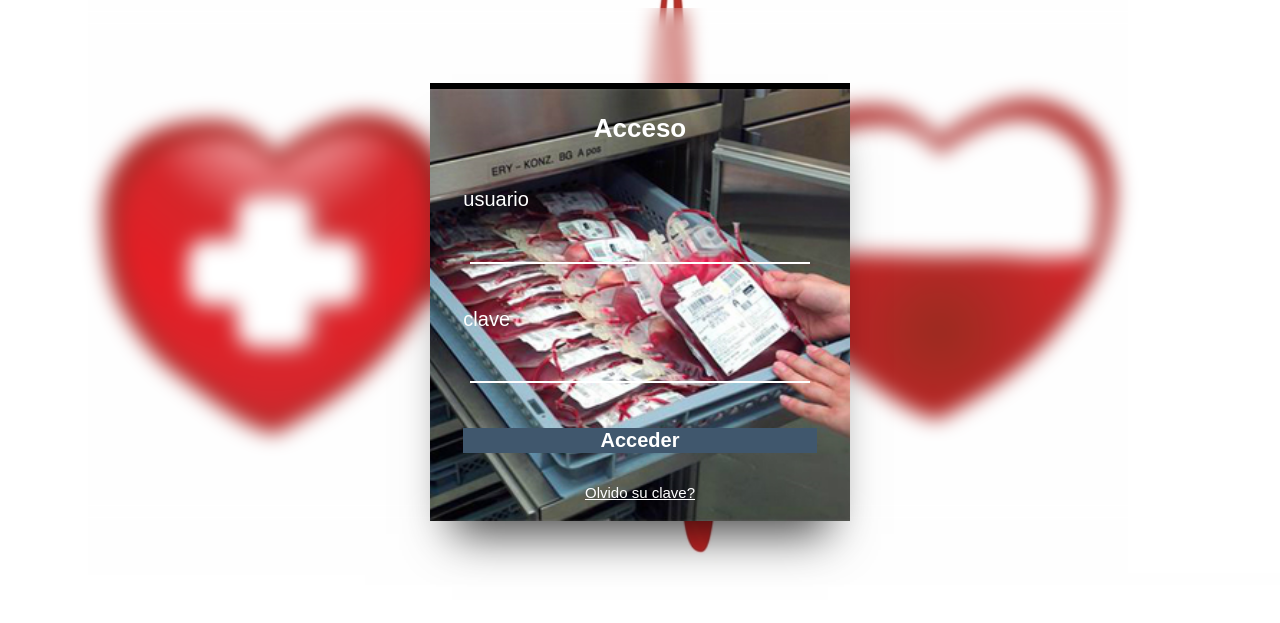
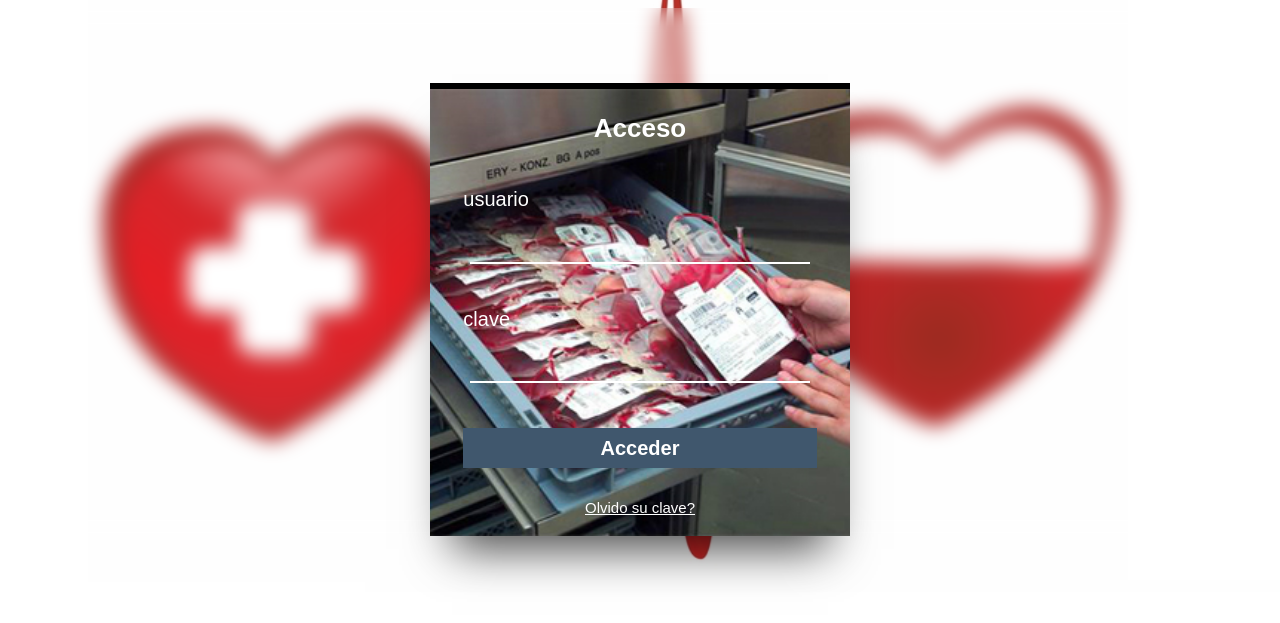
Before and after one commit to alecami/bancocentral, a PHP site: page /login.html in a window 1280 px wide. Shown: the top 623 px of the page. Run offline with PHP 8.4, Linux system fonts and the light colour scheme.

Commit message:
Corrección del login
Volver a la pagina principal

```diff
--- a/css/login.css
+++ b/css/login.css
@@ -3,10 +3,6 @@ body {font-family: sans-serif; width: 100%;
       backdrop-filter: blur(10px); background-position: center; background-attachment: contain;
       background-size: cover;}
 
-/*.container{
-    width: 100%; height: 100vh; background: rgba(86,86,86,0.3);
-    backdrop-filter: blur(10px); position: absolute; left: 0; top: 0;}
-}*/
 .login-form {width: 28%; margin: 0 auto; background: url(../img/bancodesangre04.jpg)no-repeat 0px 0px;
              background-size: cover; background-position: center; padding: 0px 33px 20px;
              border-top: 6px solid black; box-shadow: 0px 35px 44px -22px rgba(0, 0, 0, 0.72);}
@@ -23,7 +19,7 @@ form p {font-size: 20px; margin-top: 44px; padding: 0.3px; color: #fff;}
             width: 95%; border: none; border-bottom: 2px solid white;
             display: block; background: transparent;}
 
-input[type="submit"] {width: 100%; outline: none; display: block; margin: 0 auto;
+input[type="submit"] {width: 100%; height: 40px; ; outline: none; display: block; margin: 0 auto;
              margin-top: 45px; padding: -15px 20px; font-size: 20px; font-weight: bold;
              background: #40576d; border: none; color: #fff; cursor: pointer; transition: 1.3s all;}
 
--- a/login.html
+++ b/login.html
@@ -13,12 +13,12 @@
             <div class="col-6">
                 <div class="login-form">
                     <h1>Acceso</h1>
-                    <form action="#" method="post">
+                    <form action="index.html" method="post">
                         <p>usuario</p>
                         <input type="text" name="username"  required="" />
                         <p>clave</p>
                         <input type="password" name="password"  required="" />
-                        <input type="submit" value="Acceder">
+                        <input type="submit" value="Acceder" id="acceso">
                     </form>
                     <a href="#">Olvido su clave?</a>
                 </div>
```
